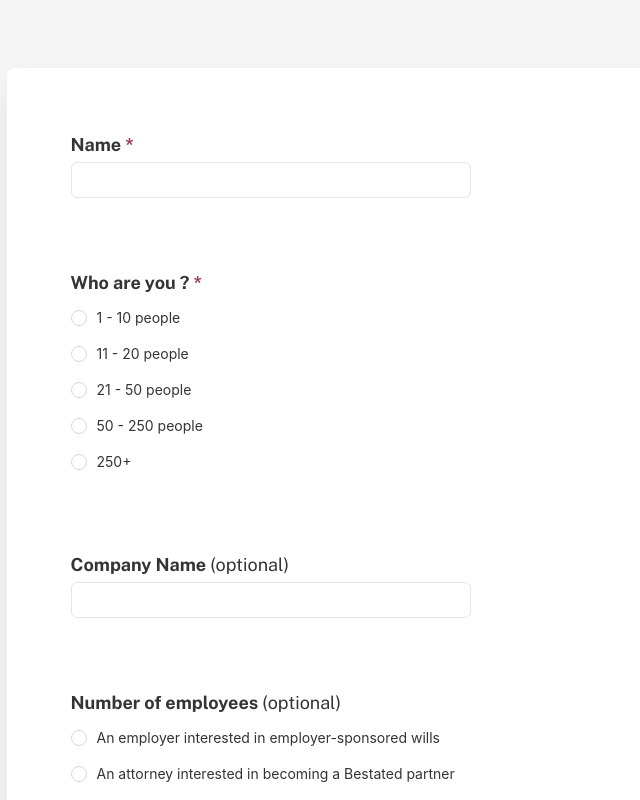
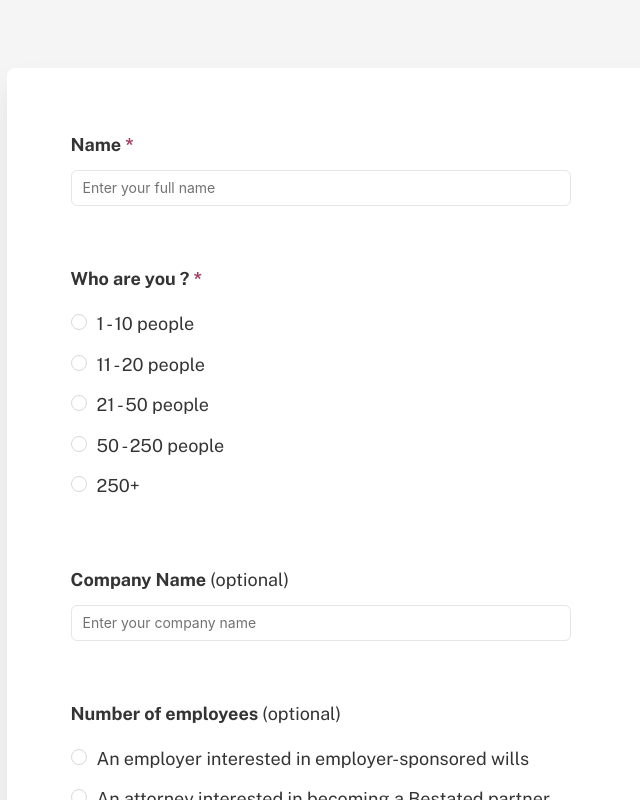
Before and after one commit to chenathy/besated-org, a React app: page /contact in a window 1280 px wide. Shown: the part 660-1460 px from the top of the page, without its empty margins (336-976 px from the left). Built offline with nearby package versions, Linux system fonts and the light colour scheme.

Commit message:
adding more gap

```diff
--- a/src/Contact/Contact.css
+++ b/src/Contact/Contact.css
@@ -26,11 +26,25 @@
 
 .form-form {
     display: grid;
-    gap: 48px;
+    gap: 36px;
 }
 
 .form-group {
-    width: 400px;
+    width: 500px;
+    display: flex;
+    flex-direction: column;
+}
+
+.form-group .rs-form-control-label {
+    margin-bottom: 12px;
+}
+
+.form-group .radio {
+    font-family: 'Public Sans', sans-serif;
+    font-size: 18px;
+    font-weight: 400;
+    line-height: 25.2px;
+    text-align: left;
 }
 
 .form-group p {
@@ -42,6 +56,10 @@
     text-align: left;
 }
 
+.form-group Form {
+    gap: 12px;
+}
+
 
 #req {
     color: #A13D63;
--- a/src/Contact/index.js
+++ b/src/Contact/index.js
@@ -119,6 +119,7 @@ const Contact = () => {
                                 name='contactName'
                                 id='contactName'
                                 type='text'
+                                placeholder='Enter your full name'
                                 required
                             />
                         </Form.Group>
@@ -130,6 +131,7 @@ const Contact = () => {
                                     <Radio
                                         key={option.value}
                                         value={option.value}
+                                         className='radio'
                                     >
                                         {option.label}
                                     </Radio>
@@ -145,6 +147,7 @@ const Contact = () => {
                                 id='companyName'
                                 type='text'
                                 required
+                                placeholder='Enter your company name'
                             />
                         </Form.Group>
 
@@ -156,6 +159,7 @@ const Contact = () => {
                                     <Radio
                                         key={option.value}
                                         value={option.value}
+                                         className='radio'
                                     >
                                         {option.label}
                                     </Radio>
```
